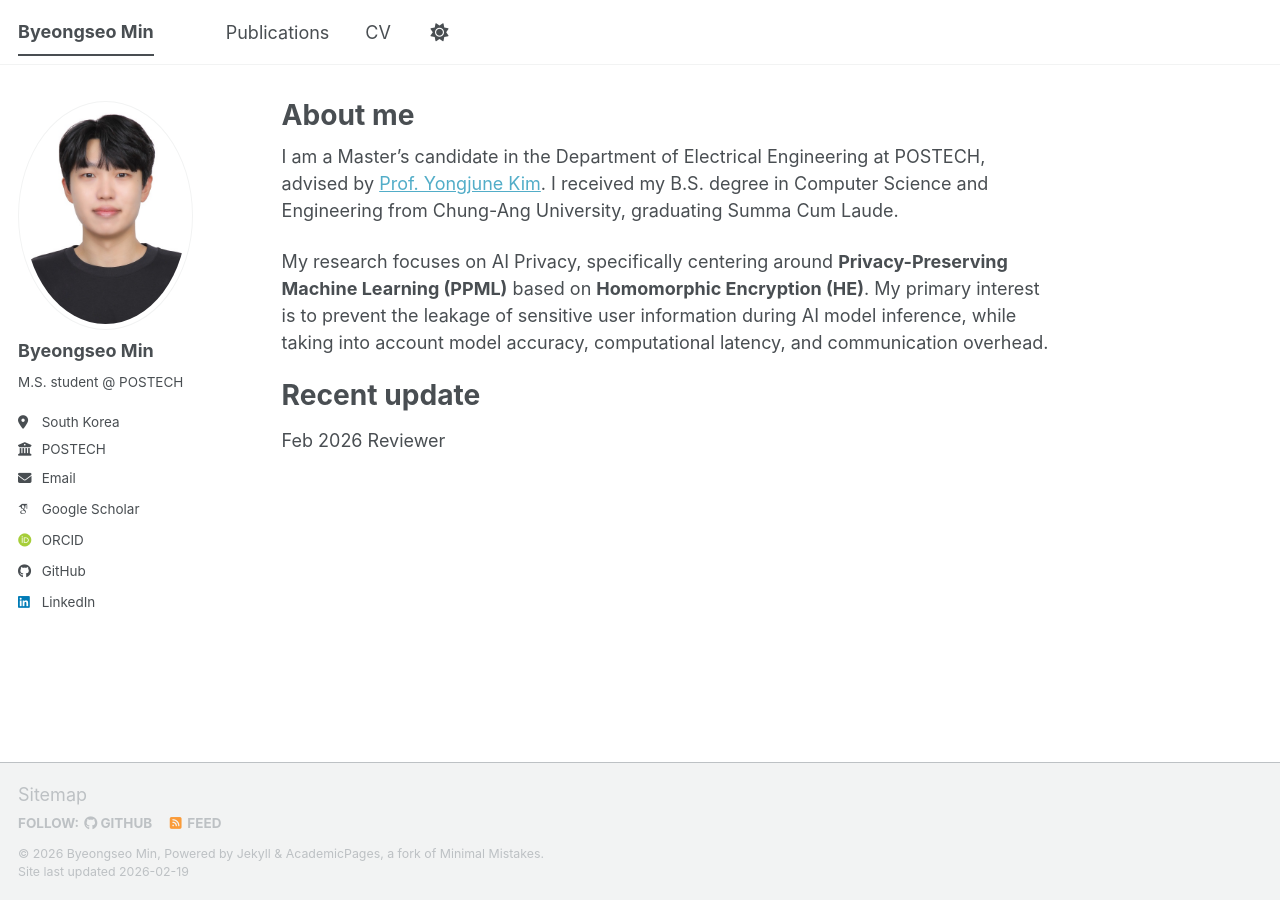
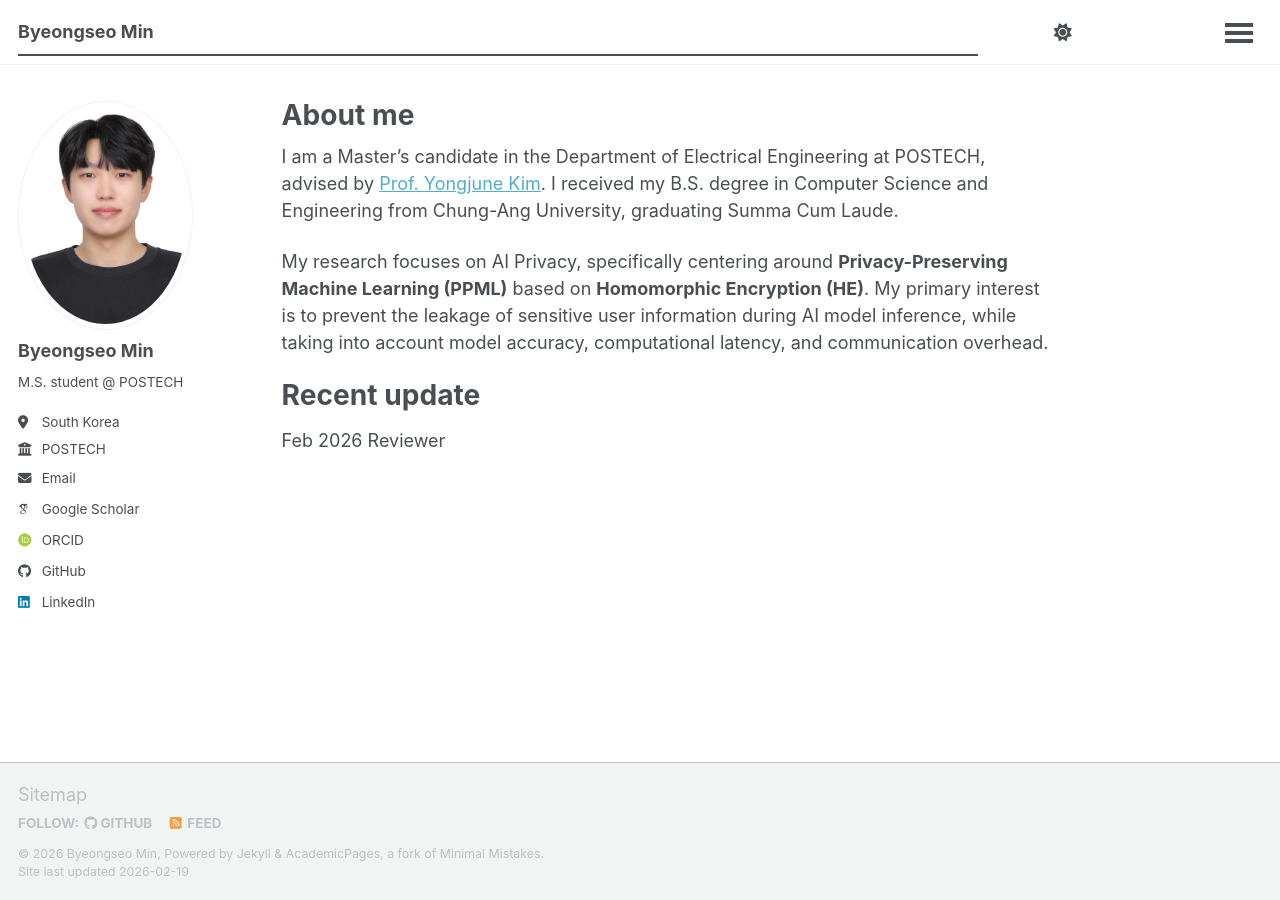
Before and after one commit to byeongseomin51/byeongseomin51.github.io, a Jekyll site: the page built from _pages/about.md, in a window 1280 px wide. Built offline with Jekyll 4.4.1, drawn with Linux system fonts in a browser that asks for light colours; some web fonts are replaced; a script bundle is joined from its source files by our own code; library files that are not in the unit come from our copies.

Commit message:
right align

```diff
--- a/_sass/layout/_masthead.scss
+++ b/_sass/layout/_masthead.scss
@@ -51,6 +51,11 @@
     padding: 0;
     clear: both;
     list-style-type: none;
+
+    /* Right Align */
+    display: flex;
+    align-items: center;
+    width: 100%;
   }
 }
 
@@ -60,9 +65,16 @@
   list-style-type: none;
   white-space: nowrap;
 
+  /* Right Align */
+  margin-left: 1.5rem;
+
   &--lg {
     padding-right: 2em;
     font-weight: 700;
+
+    /* Right Align */
+    margin-right: auto;
+    margin-left: 0;
   }
 }
 
```
